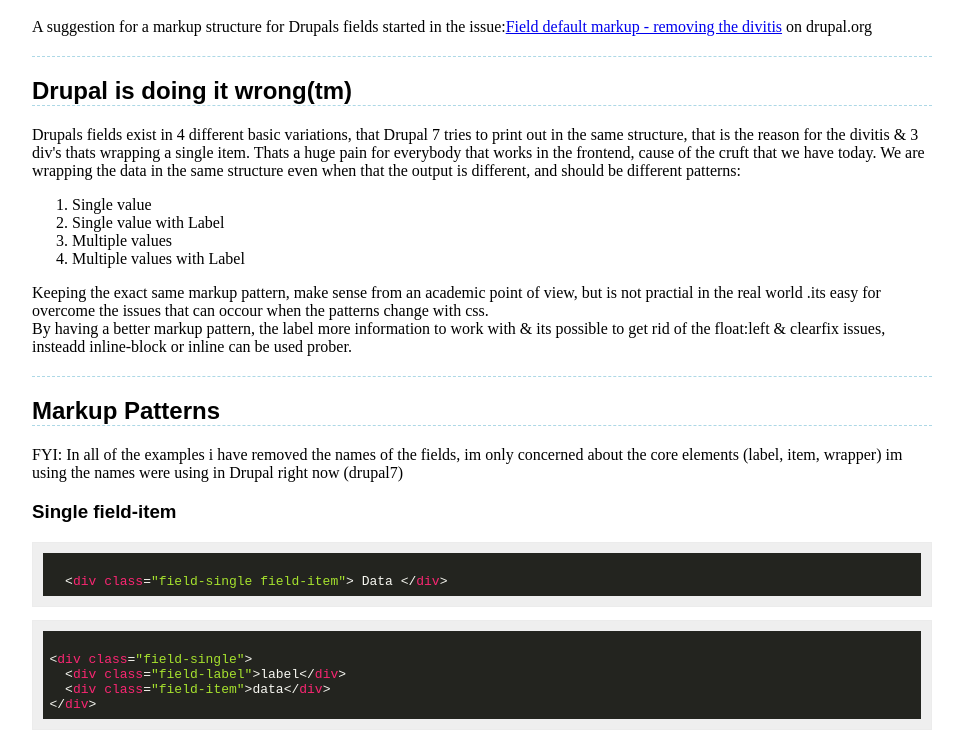
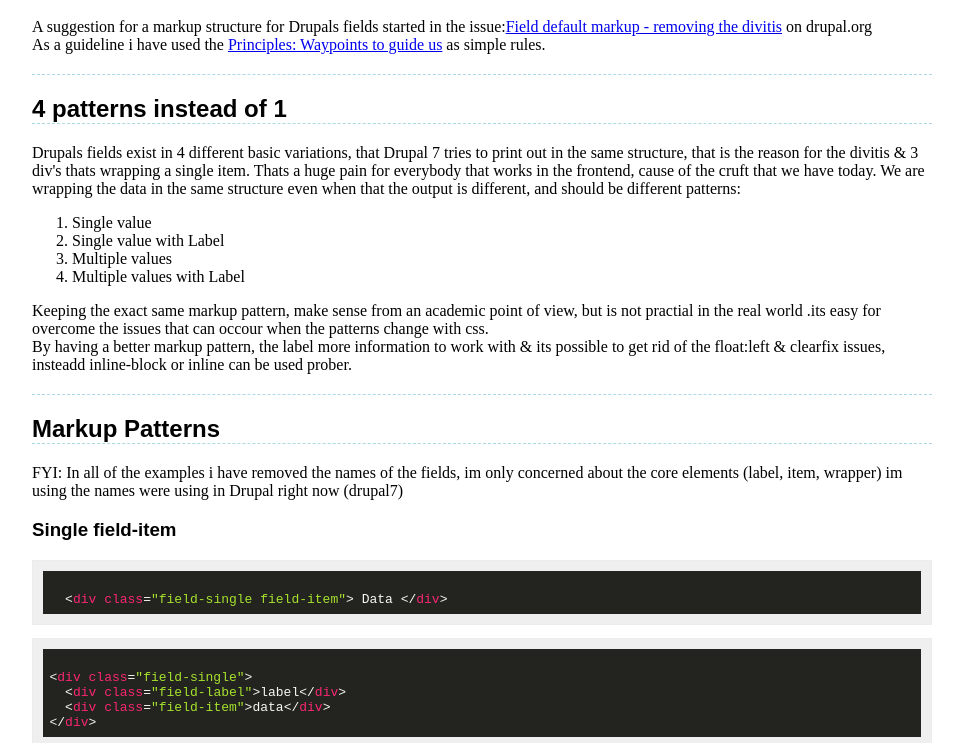
Before and after one commit to mortendk/drupal8-fields, a plain HTML site: page index.html in a window 1280 px wide. Shown: the part 40-783 px from the top of the page, without its empty margins (158-1121 px from the left). Drawn offline with Linux system fonts and the light colour scheme.

Commit message:
fix title

```diff
--- a/index.html
+++ b/index.html
@@ -69,10 +69,12 @@
 
 <h1>Drupal 8 Fields Default Markup & Structure</h1>
 <p>
-A suggestion for a markup structure for Drupals fields started in the issue:<a href="https://drupal.org/node/2214241">Field default markup - removing the divitis</a> on drupal.org
+A suggestion for a markup structure for Drupals fields started in the issue:<a href="https://drupal.org/node/2214241">Field default markup - removing the divitis</a> on drupal.org <br>
+
+As a guideline i have used the <a href="https://drupal.org/node/2008464#principles">Principles: Waypoints to guide us</a> as simple rules.
 </p>
 
-<h2>Drupal is doing it wrong(tm)</h2>
+<h2>4 patterns instead of 1</h2>
 <p>
 Drupals fields exist in 4 different basic variations, that Drupal 7 tries to print out in the same structure, that is the reason for the divitis & 3 div's thats wrapping a single item. Thats a huge pain for everybody that works in the frontend, cause of the cruft that we have today.
 We are wrapping the data in the same structure even when that the output is different, and should be different patterns:
```
